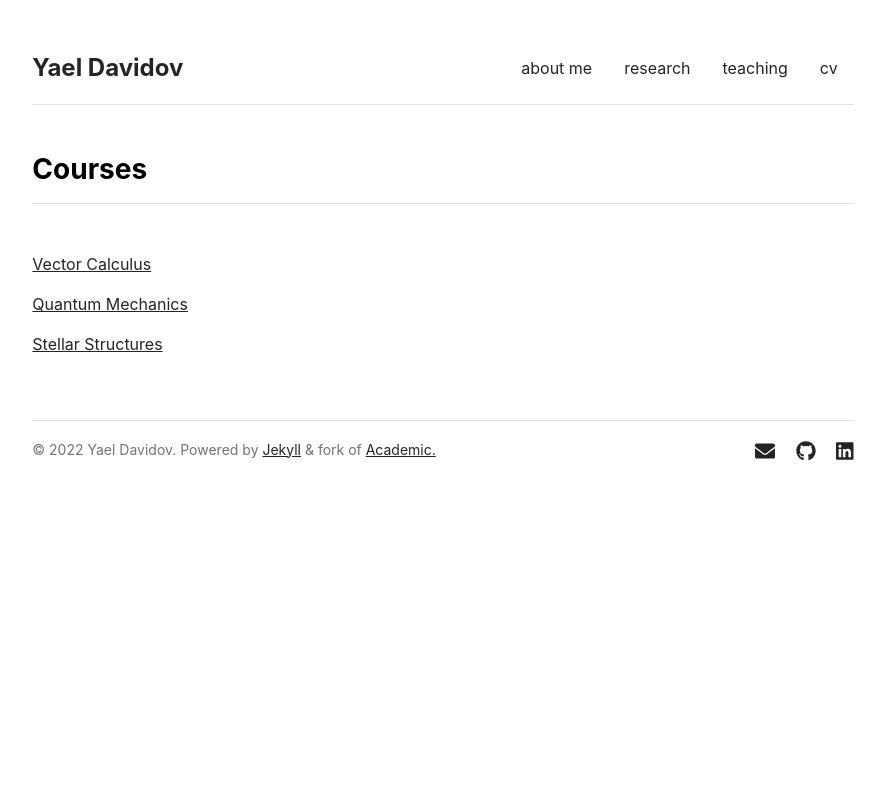
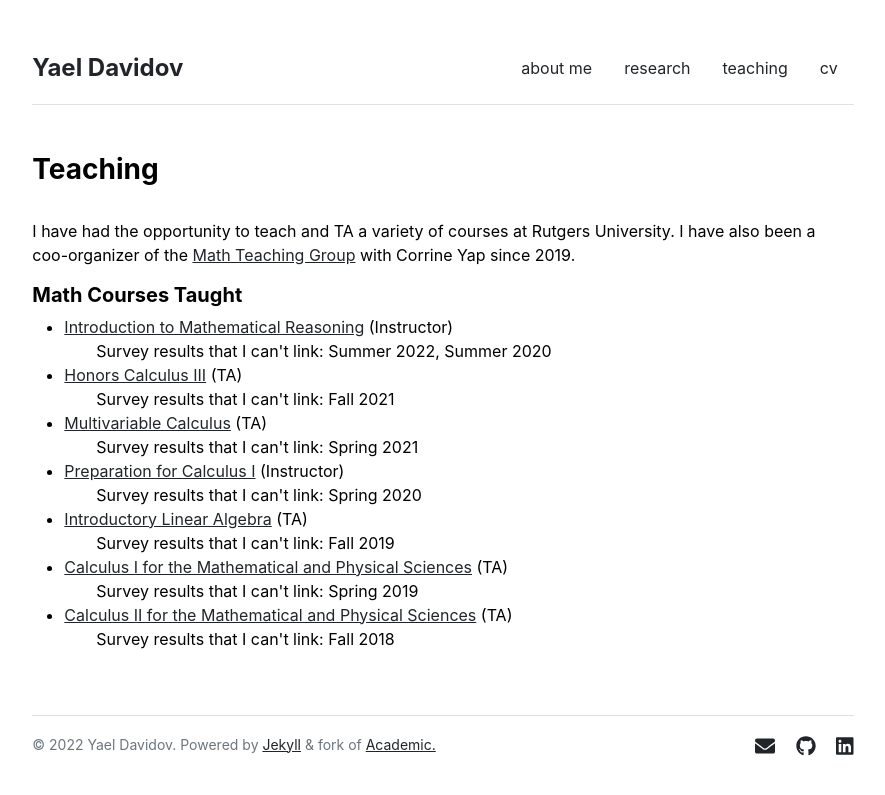
Before and after one commit to yaeldavidov/yaeldavidov.github.io, a Jekyll site: the page built from teaching.md, in a window 1280 px wide. Shown: the top 795 px of the page, without its empty margins (197-1082 px from the left). Built offline with Jekyll 4.4.1, drawn with Linux system fonts in a browser that asks for light colours.

Commit message:
Adding courses talk and fixing page headers

```diff
--- a/_includes/research.html
+++ b/_includes/research.html
@@ -1,6 +1,6 @@
 <div class="row g-5 mb-5">
   <div>
-    <h3 class="fw-bold border-bottom pb-3 mb-5">Research</h3>
+    <h3 class="fw-bold pb-3 mb-3">Research</h3>
     {% if page.title == "Home" %}
       {% for item in site.data.research.featured %}
         <p><a href="{{ item.url }}">{{ item.name }}</a></p>
--- a/_layouts/home.html
+++ b/_layouts/home.html
@@ -1,10 +1,10 @@
 ---
 layout: default
 ---
+<h3 class="fw-bold bp-3 mb-3">About Me</h3>
 
 <div class="row g-5 mb-5">
   <div class="col-md-6">
-    <h3 class="fw-bold">About Me</h3>
     {{ content }}
     <h5 class="fw-bold bp-3 mb-4">Contact</h3>
     {% for contact in site.data.settings.contacts %}
--- a/_layouts/teaching.html
+++ b/_layouts/teaching.html
@@ -1,14 +1,41 @@
 ---
 layout: default
 ---
-
+<h3 class="fw-bold pb-3 mb-3">Teaching</h3>
 {{ content }}
 
 <div class="row g-5 mb-5">
   <div>
-    <h3 class="fw-bold border-bottom pb-3 mb-5">Courses</h3>
-    {% for course in site.data.settings.teaching %}
-      <p><a href="{{ site.github.url }}/teaching/{{ course.url}}">{{ course.name }}</a></p>
-    {% endfor %}
+    <h5 class="fw-bold">Math Courses Taught</h5>
+    <ul>
+      <li><a href="https://www.math.rutgers.edu/academics/undergraduate/courses/954-01-640-300-introduction-to-mathematical-reasoning">Introduction to Mathematical Reasoning</a> (Instructor)</li>
+      <ul style="list-style: none;">
+      <li> Survey results that I can't link: Summer 2022, Summer 2020</li>
+      </ul>
+      <li><a href="https://www.math.rutgers.edu/academics/undergraduate/courses/952-01-640-291-honors-calculus-iii">Honors Calculus III</a> (TA)</li>
+      <ul style="list-style: none;">
+      <li> Survey results that I can't link: Fall 2021</li>
+      </ul>
+      <li><a href="https://www.math.rutgers.edu/academics/undergraduate/courses/949-01-640-251-multivariable-calculus">Multivariable Calculus</a> (TA)</li>
+      <ul style="list-style: none;">
+      <li> Survey results that I can't link: Spring 2021</li>
+      </ul>
+      <li><a href="https://www.math.rutgers.edu/academics/undergraduate/courses/1537-01-640-123-prep-for-calc-i">Preparation for Calculus I</a> (Instructor)</li>
+      <ul style="list-style: none;">
+      <li> Survey results that I can't link: Spring 2020</li>
+      </ul>
+      <li><a href="https://www.math.rutgers.edu/academics/undergraduate/courses/948-01-640-250-introductory-linear-algebra">Introductory Linear Algebra</a> (TA)</li>
+      <ul style="list-style: none;">
+      <li> Survey results that I can't link: Fall 2019</li>
+      </ul>
+      <li><a href="https://www.math.rutgers.edu/academics/undergraduate/courses/941-01-640-151-calculus-i-for-the-mathematical-and-physical-sciences">Calculus I for the Mathematical and Physical Sciences</a> (TA)</li>
+      <ul style="list-style: none;">
+      <li> Survey results that I can't link: Spring 2019</li>
+      </ul>
+      <li><a href="https://www.math.rutgers.edu/academics/undergraduate/courses/942-01-640-152-calculus-ii-for-the-mathematical-and-physical-sciences">Calculus II for the Mathematical and Physical Sciences</a> (TA)</li>
+      <ul style="list-style: none;">
+      <li> Survey results that I can't link: Fall 2018</li>
+      </ul>
+    </ul>
   </div>
 </div>
--- a/teaching.md
+++ b/teaching.md
@@ -2,3 +2,5 @@
 layout: teaching
 title: "Teaching"
 ---
+
+I have had the opportunity to teach and TA a variety of courses at Rutgers University. I have also been a coo-organizer of the [Math Teaching Group](https://sites.math.rutgers.edu/~cy257/TeachingGroup.html) with Corrine Yap since 2019.
```
Also changed, not shown: 10 other files.
